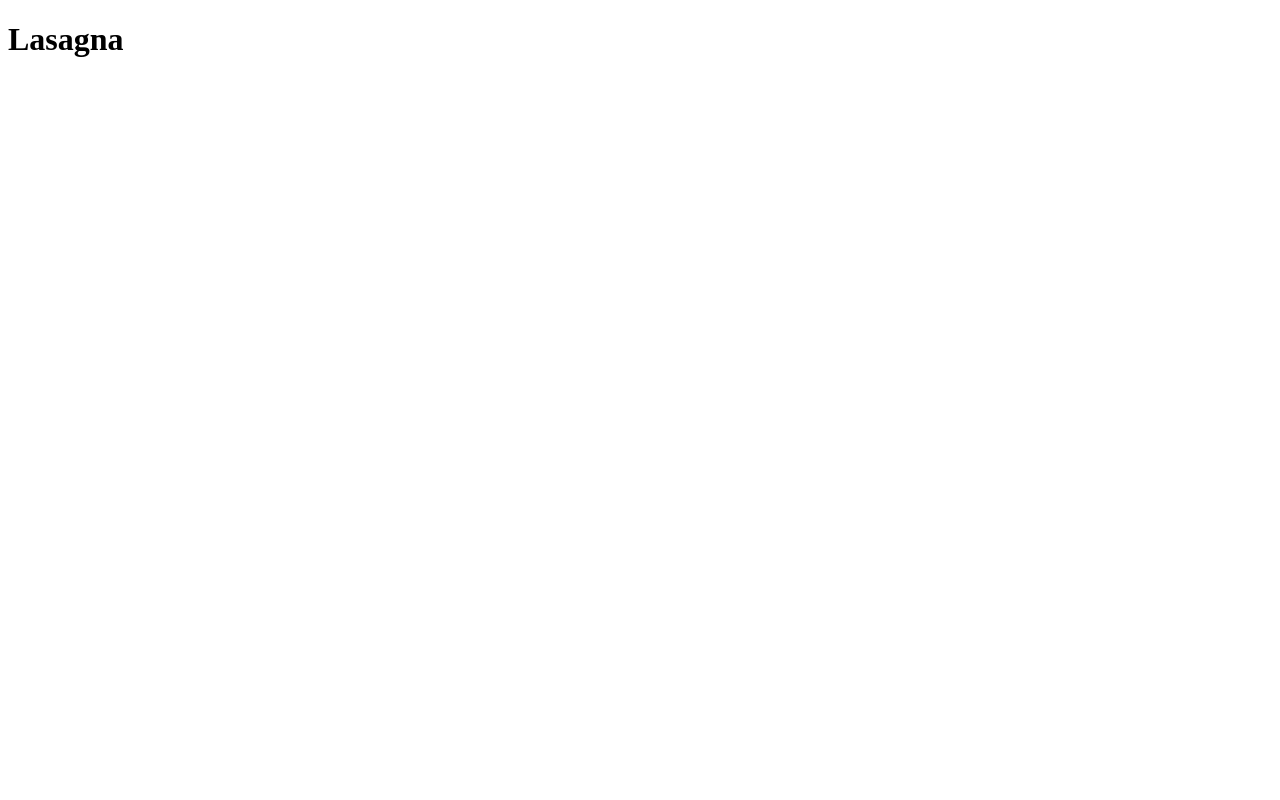
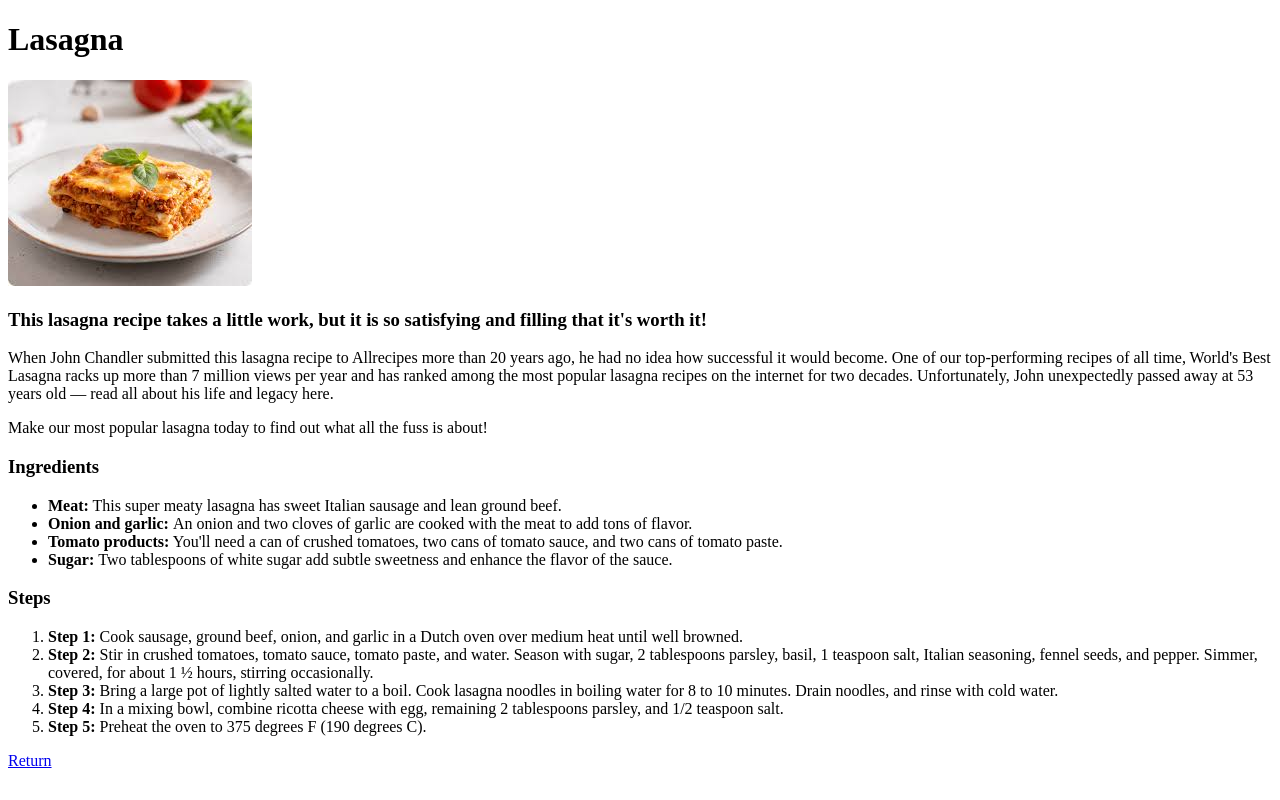
Before and after one commit to RalbertR/odin-recipes, a plain HTML site: page recipes/lasagna.html in a window 1280 px wide. Drawn offline with Linux system fonts and the light colour scheme.

Commit message:
Update: Add egg_salad.html and updated lasagna.html with recipes

```diff
--- a/recipes/lasagna.html
+++ b/recipes/lasagna.html
@@ -3,9 +3,37 @@
 <head>
     <meta charset="UTF-8">
     <meta name="viewport" content="width=device-width, initial-scale=1.0">
-    <title>Document</title>
+    <title>Lasagna by Odin Project</title>
 </head>
 <body>
     <h1>Lasagna</h1>
+    <img src="../images/lasagna-mid.jpg" alt="Lasagna photo">
+    <h3>This lasagna recipe takes a little work, but it is so satisfying and filling that it's worth it!</h3>
+    <p>
+        When John Chandler submitted this lasagna recipe to Allrecipes more than 20 years ago, he had no idea how successful it would become. One of our top-performing recipes of all time, World's Best Lasagna racks up more than 7 million views per year and has ranked among the most popular lasagna recipes on the internet for two decades. Unfortunately, John unexpectedly passed away at 53 years old — read all about his life and legacy here.
+    </p>
+
+    <p>
+        Make our most popular lasagna today to find out what all the fuss is about!
+    </p>
+    <h3>Ingredients</h3>
+    <ul>
+        <li><b>Meat:</b> This super meaty lasagna has sweet Italian sausage and lean ground beef.</li>
+        <li><b>Onion and garlic: </b>An onion and two cloves of garlic are cooked with the meat to add tons of flavor.</li>
+        <li><b>Tomato products:</b> You'll need a can of crushed tomatoes, two cans of tomato sauce, and two cans of tomato paste.</li>
+        <li><b>Sugar: </b>Two tablespoons of white sugar add subtle sweetness and enhance the flavor of the sauce.</li>
+
+    </ul>
+    <h3>Steps</h3>
+    <ol>
+        <li><b>Step 1:</b> Cook sausage, ground beef, onion, and garlic in a Dutch oven over medium heat until well browned.</li>
+        <li><b>Step 2:</b> Stir in crushed tomatoes, tomato sauce, tomato paste, and water. Season with sugar, 2 tablespoons parsley, basil, 1 teaspoon salt, Italian seasoning, fennel seeds, and pepper. Simmer, covered, for about 1 ½ hours, stirring occasionally.</li>
+        <li><b>Step 3:</b> Bring a large pot of lightly salted water to a boil. Cook lasagna noodles in boiling water for 8 to 10 minutes. Drain noodles, and rinse with cold water.</li>
+        <li><b>Step 4:</b> In a mixing bowl, combine ricotta cheese with egg, remaining 2 tablespoons parsley, and 1/2 teaspoon salt.</li>
+        <li><b>Step 5:</b> Preheat the oven to 375 degrees F (190 degrees C).</li>
+    </ol>
+    <a href="../index.html">Return</a>
+
+
 </body>
 </html>
```
Also changed, not shown: index.html (+5 -1 lines), recipes/egg_salad.html (added, +29 -0 lines).
